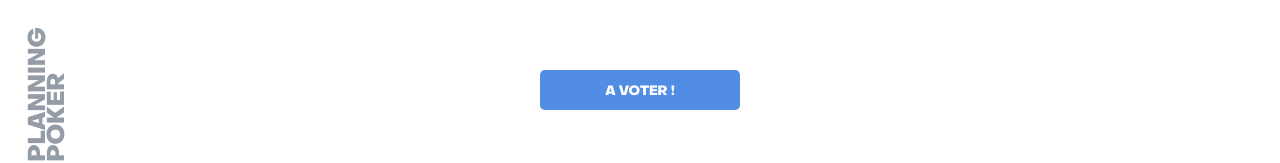
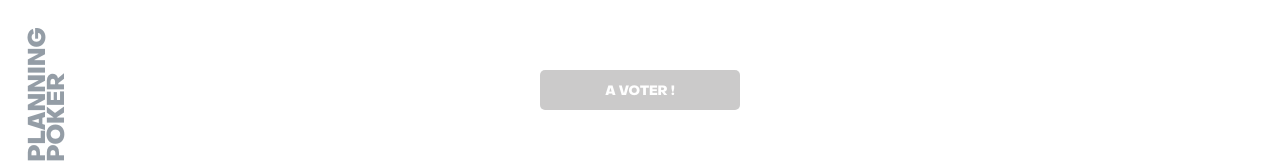
Before and after one commit to MattGuil/CAPI, a Vue app in the folder Sources/front_capi/: page /cardsboard in a window 1280 px wide. Shown: the part 610-773 px from the top of the page. Built offline with nearby package versions, Linux system fonts and the light colour scheme; the HTML template or start-up script is replaced by a standard one.

Commit message:
bouton A VOTER intelligent

```diff
--- a/Sources/front_capi/public/style.css
+++ b/Sources/front_capi/public/style.css
@@ -32,3 +32,9 @@ button {
 button:hover {
     box-shadow: 4px 4px 4px 0px rgba(81, 140, 229, .8);
 }
+
+button:disabled {
+    box-shadow: none;
+    background-color: #333030;
+    opacity: .25;
+}
--- a/Sources/front_capi/src/views/CardsBoard.vue
+++ b/Sources/front_capi/src/views/CardsBoard.vue
@@ -28,7 +28,7 @@
             </div>
         </div>
         <div>
-            <button @click="tovote">A VOTER !</button>
+            <button @click="tovote" :disabled="selectedCard === undefined">A VOTER !</button>
         </div>
     </div>
 </template>
@@ -52,7 +52,7 @@ export default {
                 'cartes_interro.svg',
                 'cartes_cafe.svg'
             ],
-            selectedCard: "",
+            selectedCard: undefined,
         };
     },
     computed: {
```
